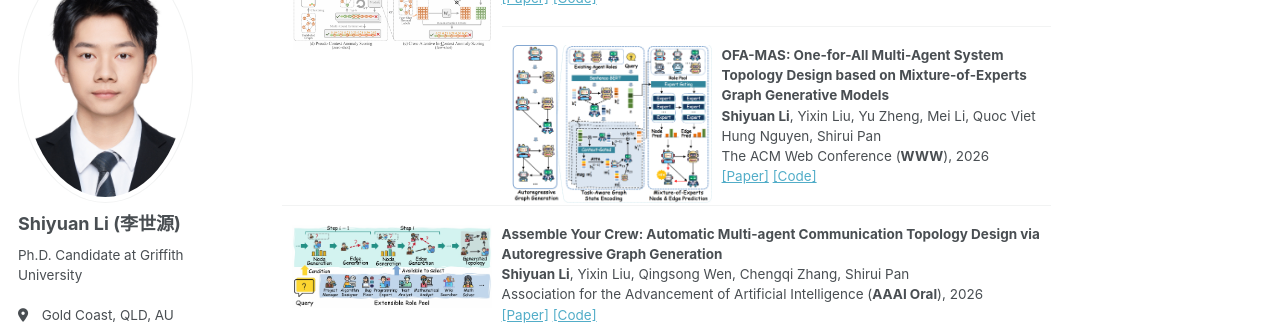
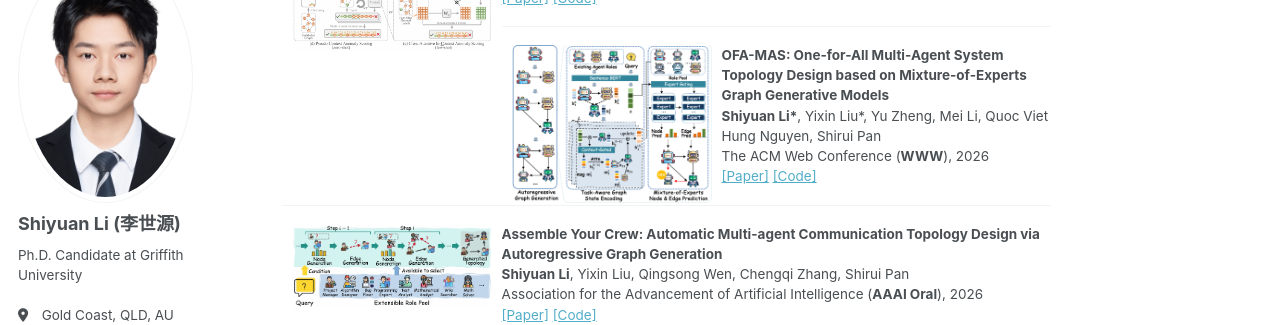
Before and after one commit to Shiy-Li/Shiy-Li.github.io, a Jekyll site: the page built from _pages/about.md, in a window 1280 px wide and 900 px high, scrolled down 1195 px. Shown: the part 152-477 px from the top of the window. Built offline with Jekyll 4.4.1, drawn with Linux system fonts in a browser that asks for light colours; some web fonts are replaced.

```diff
--- a/_pages/about.md
+++ b/_pages/about.md
@@ -63,7 +63,7 @@ Selected Papers (first-author/co-first-author)
   <dt><img align="left" width="200" hspace="10"  wspace="20" src="/images/OFA-MAS.png"></dt>
   <!-- <div style="min-height: 0px;"> -->
   <dd><strong>OFA-MAS: One-for-All Multi-Agent System Topology Design based on Mixture-of-Experts Graph Generative Models</strong></dd>
-  <dd><strong>Shiyuan Li</strong>, Yixin Liu, Yu Zheng, Mei Li, Quoc Viet Hung Nguyen, Shirui Pan</dd>
+  <dd><strong>Shiyuan Li*</strong>, Yixin Liu*, Yu Zheng, Mei Li, Quoc Viet Hung Nguyen, Shirui Pan</dd>
   <dd> The ACM Web Conference (<strong>WWW</strong>), 2026</dd>
   <dd>
     <a href="https://arxiv.org/abs/2601.12996">[Paper]</a>
```
